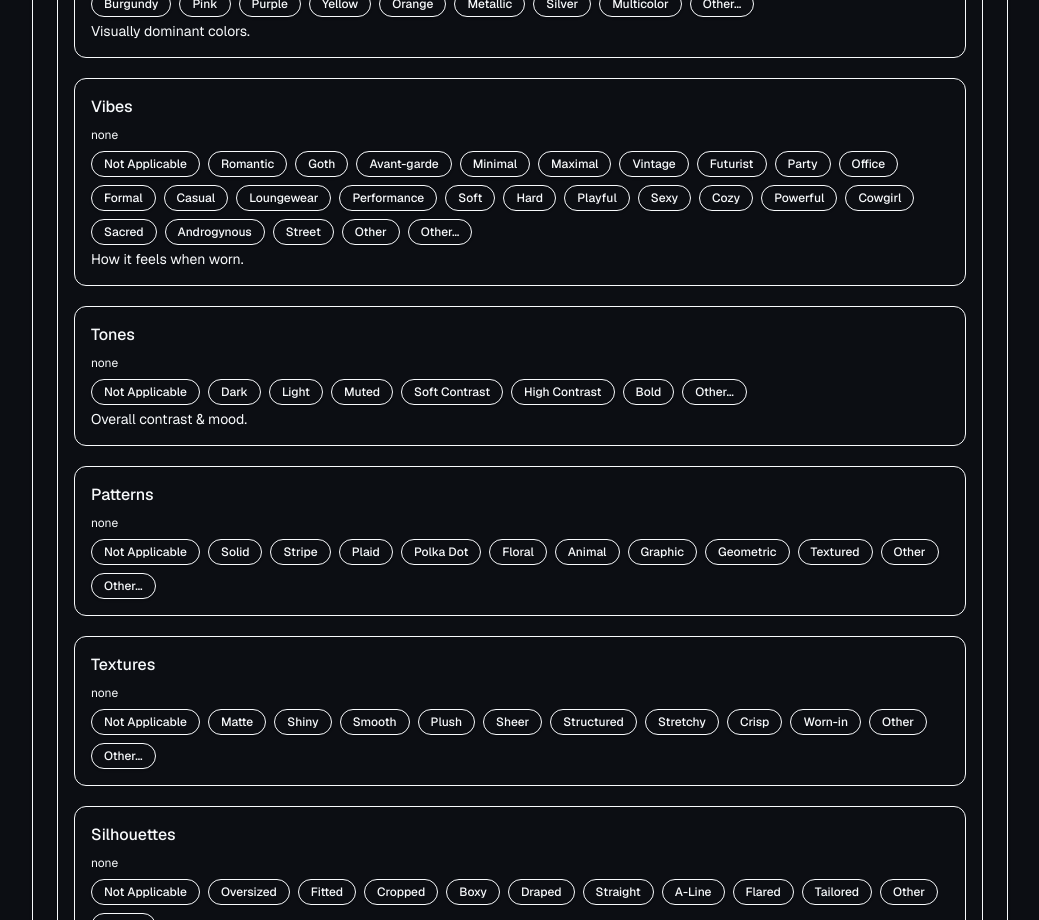
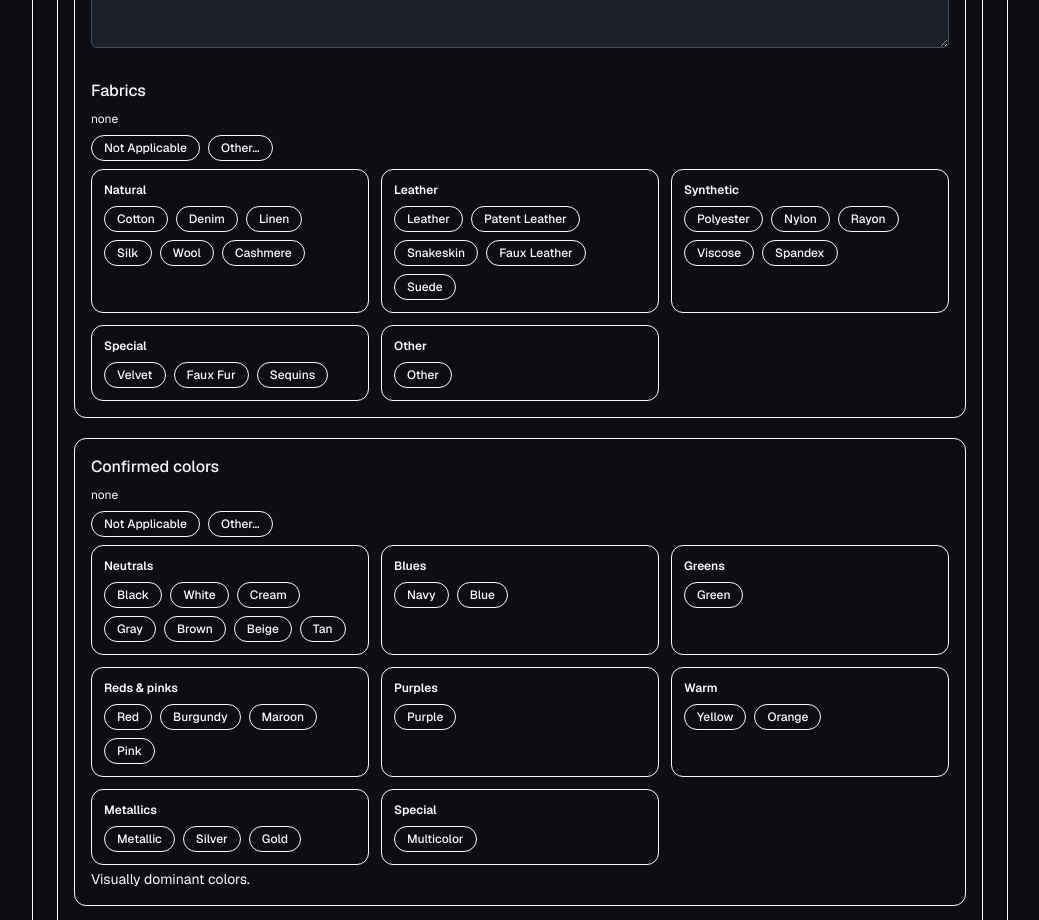
Before and after one commit to Robinowitz420/wardrobe-manager2, a Next.js app: page /dashboard/garments/new in a window 1280 px wide. Shown: the part 1880-2800 px from the top of the page, without its empty margins (120-1159 px from the left). Built offline with nearby package versions, Linux system fonts and the light colour scheme; no server answers; the database is empty.

Commit message:
Update garment option lists + grouped chip UI

```diff
--- a/src/app/dashboard/garments/new/page.tsx
+++ b/src/app/dashboard/garments/new/page.tsx
@@ -5,24 +5,38 @@ import { useRouter } from "next/navigation";
 
 import {
   CARE_INSTRUCTIONS,
+  CARE_INSTRUCTION_GROUPS,
   COLORS,
+  COLOR_GROUPS,
   ENCLOSURES,
+  ENCLOSURE_GROUPS,
   ERAS,
+  ERA_GROUPS,
   FABRICS,
+  FABRIC_GROUPS,
   FITS,
+  FIT_GROUPS,
   GARMENT_TYPES,
   GARMENT_LAYERS,
   GARMENT_POSITIONS,
   INVENTORY_STATES,
   ITEM_TIERS,
   LENGTHS,
+  LENGTH_GROUPS,
   PATTERNS,
+  PATTERN_GROUPS,
   POCKETS,
+  POCKET_GROUPS,
   SILHOUETTES,
+  SILHOUETTE_GROUPS,
   SPECIAL_FEATURES,
+  SPECIAL_FEATURE_GROUPS,
   TEXTURES,
+  TEXTURE_GROUPS,
   TONES,
+  TONE_GROUPS,
   VIBES,
+  VIBE_GROUPS,
 } from "@/constants/garment";
 import { PhotoUploader } from "@/components/garments/photo-uploader";
 import { MultiSelectChips } from "@/components/garments/multi-select-chips";
@@ -1010,12 +1024,15 @@ export default function NewGarmentPage() {
                     label=""
                     categoryKey="fit"
                     options={FITS}
+                    groups={FIT_GROUPS as any}
                     value={form.fit as any}
                     onChange={(next) => setField("fit", next as any)}
                   />
                 </div>
               </label>
+            </div>
 
+            <div className="mt-5 grid grid-cols-1 gap-3 sm:grid-cols-2">
               <label className="grid gap-1 sm:col-span-2">
                 <span className="text-sm font-medium">Special fit notes</span>
                 <textarea
@@ -1053,6 +1070,7 @@ export default function NewGarmentPage() {
                         label=""
                         categoryKey="care"
                         options={CARE_INSTRUCTIONS}
+                        groups={CARE_INSTRUCTION_GROUPS as any}
                         value={form.care as any}
                         onChange={(next) => setField("care", next as any)}
                       />
@@ -1075,6 +1093,7 @@ export default function NewGarmentPage() {
                     label="Fabrics"
                     categoryKey="fabrics"
                     options={FABRICS}
+                    groups={FABRIC_GROUPS as any}
                     value={form.fabrics as any}
                     onChange={(next) => setField("fabrics", next as any)}
                   />
@@ -1086,6 +1105,7 @@ export default function NewGarmentPage() {
                   label="Confirmed colors"
                   categoryKey="colors"
                   options={COLORS}
+                  groups={COLOR_GROUPS as any}
                   value={form.colors}
                   onChange={(next) => setField("colors", next as any)}
                 />
@@ -1097,6 +1117,7 @@ export default function NewGarmentPage() {
                   label="Vibes"
                   categoryKey="vibes"
                   options={VIBES}
+                  groups={VIBE_GROUPS as any}
                   value={form.vibes as any}
                   onChange={(next) => setField("vibes", next as any)}
                 />
@@ -1108,6 +1129,7 @@ export default function NewGarmentPage() {
                   label="Tones"
                   categoryKey="tones"
                   options={TONES}
+                  groups={TONE_GROUPS as any}
                   value={form.tones as any}
                   onChange={(next) => setField("tones", next as any)}
                 />
@@ -1119,6 +1141,7 @@ export default function NewGarmentPage() {
                   label="Patterns"
                   categoryKey="pattern"
                   options={PATTERNS}
+                  groups={PATTERN_GROUPS as any}
                   value={form.pattern as any}
                   onChange={(next) => setField("pattern", next as any)}
                 />
@@ -1129,6 +1152,7 @@ export default function NewGarmentPage() {
                   label="Textures"
                   categoryKey="texture"
                   options={TEXTURES}
+                  groups={TEXTURE_GROUPS as any}
                   value={form.texture as any}
                   onChange={(next) => setField("texture", next as any)}
                 />
@@ -1139,6 +1163,7 @@ export default function NewGarmentPage() {
                   label="Silhouettes"
                   categoryKey="silhouette"
                   options={SILHOUETTES}
+                  groups={SILHOUETTE_GROUPS as any}
                   value={form.silhouette as any}
                   onChange={(next) => setField("silhouette", next as any)}
                 />
@@ -1149,6 +1174,7 @@ export default function NewGarmentPage() {
                   label="Lengths"
                   categoryKey="length"
                   options={LENGTHS}
+                  groups={LENGTH_GROUPS as any}
                   value={form.length as any}
                   onChange={(next) => setField("length", next as any)}
                 />
@@ -1159,6 +1185,7 @@ export default function NewGarmentPage() {
                   label="Pockets"
                   categoryKey="pockets"
                   options={POCKETS}
+                  groups={POCKET_GROUPS as any}
                   value={form.pockets as any}
                   onChange={(next) => setField("pockets", next as any)}
                 />
@@ -1169,6 +1196,7 @@ export default function NewGarmentPage() {
                   label="Era"
                   categoryKey="era"
                   options={ERAS}
+                  groups={ERA_GROUPS as any}
                   value={form.era as any}
                   onChange={(next) => setField("era", next as any)}
                 />
@@ -1179,6 +1207,7 @@ export default function NewGarmentPage() {
                   label="Special features"
                   categoryKey="specialFeatures"
                   options={SPECIAL_FEATURES}
+                  groups={SPECIAL_FEATURE_GROUPS as any}
                   value={form.specialFeatures as any}
                   onChange={(next) => setField("specialFeatures", next as any)}
                 />
@@ -1189,6 +1218,7 @@ export default function NewGarmentPage() {
                   label="Enclosures"
                   categoryKey="enclosures"
                   options={ENCLOSURES}
+                  groups={ENCLOSURE_GROUPS as any}
                   value={form.enclosures as any}
                   onChange={(next) => setField("enclosures", next as any)}
                 />
--- a/src/components/garments/multi-select-chips.tsx
+++ b/src/components/garments/multi-select-chips.tsx
@@ -1,11 +1,17 @@
 "use client";
 
 import * as React from "react";
+
+type OptionGroup<T extends string> = {
+  label: string;
+  options: readonly T[];
+};
 
 type Props<T extends string> = {
   label: string;
   categoryKey: string;
   options: readonly T[];
+  groups?: readonly OptionGroup<T>[];
   value: T[];
   onChange: (next: T[]) => void;
 };
@@ -14,6 +20,7 @@ export function MultiSelectChips<T extends string>({
   label,
   categoryKey,
   options,
+  groups,
   value,
   onChange,
 }: Props<T>) {
@@ -63,6 +70,30 @@ export function MultiSelectChips<T extends string>({
     }
     return out as T[];
   }, [options, customOptions]);
+
+  const groupedOptions = React.useMemo(() => {
+    if (!groups?.length) return null;
+
+    const customSet = new Set(customOptions.map((x) => x.toLowerCase()));
+
+    const groupedLower = new Set<string>();
+    const baseGroups: Array<{ label: string; options: T[] }> = groups.map((g) => {
+      const groupSet = new Set((g.options as readonly string[]).map((x) => x.toLowerCase()));
+      const list = mergedOptions.filter((opt) => groupSet.has(String(opt).toLowerCase()));
+      for (const opt of list) groupedLower.add(String(opt).toLowerCase());
+      return { label: g.label, options: list };
+    });
+
+    const remaining = mergedOptions.filter((opt) => !groupedLower.has(String(opt).toLowerCase()));
+    const remainingCustom = remaining.filter((opt) => customSet.has(String(opt).toLowerCase()));
+    const remainingUngrouped = remaining.filter((opt) => !customSet.has(String(opt).toLowerCase()));
+
+    const out: Array<{ label: string; options: T[] }> = [...baseGroups].filter((g) => g.options.length);
+    if (remainingUngrouped.length) out.push({ label: "Other", options: remainingUngrouped });
+    if (remainingCustom.length) out.push({ label: "Custom", options: remainingCustom });
+
+    return out;
+  }, [groups, mergedOptions, customOptions]);
 
   const NOT_APPLICABLE = "Not Applicable" as T;
 
@@ -132,6 +163,45 @@ export function MultiSelectChips<T extends string>({
           Not Applicable
         </button>
 
+        <button
+          type="button"
+          onClick={() => setAddingOther((v) => !v)}
+          className="rounded-full border border-border bg-card px-3 py-1 text-xs font-medium text-foreground/80 shadow-sm transition hover:bg-muted focus-visible:outline-none focus-visible:ring-2 focus-visible:ring-ring/35 focus-visible:ring-offset-2"
+        >
+          Other…
+        </button>
+      </div>
+
+      {groupedOptions ? (
+        <div className="grid gap-3 sm:grid-cols-2 lg:grid-cols-3">
+          {groupedOptions.map((g) => (
+            <div key={g.label} className="rounded-xl border border-border bg-background p-3">
+              <div className="text-xs font-semibold text-muted-foreground">{g.label}</div>
+              <div className="mt-2 flex flex-wrap gap-2">
+                {g.options.map((opt) => {
+                  const active = value.includes(opt);
+                  return (
+                    <button
+                      key={`${g.label}_${opt}`}
+                      type="button"
+                      onClick={() => toggle(opt)}
+                      data-active={active ? "true" : "false"}
+                      className={
+                        active
+                          ? "rounded-full border border-primary bg-primary px-3 py-1 text-xs font-semibold text-primary-foreground shadow-sm transition hover:opacity-95 focus-visible:outline-none focus-visible:ring-2 focus-visible:ring-ring/40 focus-visible:ring-offset-2"
+                          : "rounded-full border border-border bg-card px-3 py-1 text-xs font-medium text-foreground/80 shadow-sm transition hover:bg-muted focus-visible:outline-none focus-visible:ring-2 focus-visible:ring-ring/35 focus-visible:ring-offset-2"
+                      }
+                    >
+                      {opt}
+                    </button>
+                  );
+                })}
+              </div>
+            </div>
+          ))}
+        </div>
+      ) : (
+        <div className="flex flex-wrap gap-2">
           {mergedOptions.map((opt) => {
             const active = value.includes(opt);
             return (
@@ -150,15 +220,8 @@ export function MultiSelectChips<T extends string>({
               </button>
             );
           })}
-
-        <button
-          type="button"
-          onClick={() => setAddingOther((v) => !v)}
-          className="rounded-full border border-border bg-card px-3 py-1 text-xs font-medium text-foreground/80 shadow-sm transition hover:bg-muted focus-visible:outline-none focus-visible:ring-2 focus-visible:ring-ring/35 focus-visible:ring-offset-2"
-        >
-          Other…
-        </button>
         </div>
+      )}
 
       {addingOther ? (
         <div className="flex flex-wrap items-center gap-2">
--- a/src/constants/garment.ts
+++ b/src/constants/garment.ts
@@ -16,6 +16,7 @@ export const GARMENT_CATEGORIES = [
   "Top",
   "Bottom",
   "Dress",
+  "Shoes",
   "Accessory",
   "Set",
   "Other",
@@ -40,6 +41,7 @@ export const GARMENT_TYPES = [
   "Bag",
   "Scarf",
   "Belt",
+  "Shoes",
   "Accessory",
   "Other",
 ] as const;
@@ -57,41 +59,115 @@ export const COLORS = [
   "Green",
   "Red",
   "Burgundy",
+  "Maroon",
   "Pink",
   "Purple",
   "Yellow",
   "Orange",
   "Metallic",
   "Silver",
+  "Gold",
   "Multicolor",
+] as const;
+
+export const COLOR_GROUPS = [
+  {
+    label: "Neutrals",
+    options: ["Black", "White", "Cream", "Gray", "Brown", "Beige", "Tan"],
+  },
+  {
+    label: "Blues",
+    options: ["Navy", "Blue"],
+  },
+  {
+    label: "Greens",
+    options: ["Green"],
+  },
+  {
+    label: "Reds & pinks",
+    options: ["Red", "Burgundy", "Maroon", "Pink"],
+  },
+  {
+    label: "Purples",
+    options: ["Purple"],
+  },
+  {
+    label: "Warm",
+    options: ["Yellow", "Orange"],
+  },
+  {
+    label: "Metallics",
+    options: ["Metallic", "Silver", "Gold"],
+  },
+  {
+    label: "Special",
+    options: ["Multicolor"],
+  },
 ] as const;
 
 export const TONES = [
   "Dark",
+  "Dark Hues",
   "Light",
+  "Gothic",
   "Muted",
   "Soft Contrast",
   "High Contrast",
   "Bold",
+  "Metallic",
+  "Monochromatic",
+] as const;
+
+export const TONE_GROUPS = [
+  {
+    label: "Light / dark",
+    options: ["Dark", "Dark Hues", "Light", "Muted", "Bold"],
+  },
+  {
+    label: "Contrast",
+    options: ["Soft Contrast", "High Contrast"],
+  },
+  {
+    label: "Style",
+    options: ["Gothic", "Metallic", "Monochromatic"],
+  },
 ] as const;
 
 export const PATTERNS = [
   "Solid",
   "Stripe",
+  "Pinstripe",
   "Plaid",
   "Polka Dot",
   "Floral",
   "Animal",
+  "Snakeskin",
   "Graphic",
   "Geometric",
   "Textured",
   "Other",
 ] as const;
 
+export const PATTERN_GROUPS = [
+  {
+    label: "Basics",
+    options: ["Solid", "Stripe", "Pinstripe", "Plaid"],
+  },
+  {
+    label: "Motifs",
+    options: ["Polka Dot", "Floral", "Animal", "Snakeskin"],
+  },
+  {
+    label: "Graphics",
+    options: ["Graphic", "Geometric", "Textured"],
+  },
+] as const;
+
 export const TEXTURES = [
   "Matte",
   "Shiny",
   "Smooth",
+  "Lucious",
   "Plush",
   "Sheer",
   "Structured",
@@ -99,6 +175,25 @@ export const TEXTURES = [
   "Crisp",
   "Worn-in",
   "Other",
+] as const;
+
+export const TEXTURE_GROUPS = [
+  {
+    label: "Finish",
+    options: ["Matte", "Shiny"],
+  },
+  {
+    label: "Feel",
+    options: ["Smooth", "Plush", "Sheer", "Lucious"],
+  },
+  {
+    label: "Structure",
+    options: ["Structured", "Stretchy", "Crisp"],
+  },
+  {
+    label: "Wear",
+    options: ["Worn-in"],
+  },
 ] as const;
 
 export const SILHOUETTES = [
@@ -114,6 +209,25 @@ export const SILHOUETTES = [
   "Other",
 ] as const;
 
+export const SILHOUETTE_GROUPS = [
+  {
+    label: "Volume",
+    options: ["Oversized", "Fitted", "Boxy"],
+  },
+  {
+    label: "Cut",
+    options: ["Cropped", "Straight", "Tailored"],
+  },
+  {
+    label: "Drape",
+    options: ["Draped"],
+  },
+  {
+    label: "Skirt shape",
+    options: ["A-Line", "Flared"],
+  },
+] as const;
+
 export const LENGTHS = [
   "Micro",
   "Mini",
@@ -121,6 +235,21 @@ export const LENGTHS = [
   "Maxi",
   "Floor-length",
   "Other",
+] as const;
+
+export const LENGTH_GROUPS = [
+  {
+    label: "Short",
+    options: ["Micro", "Mini"],
+  },
+  {
+    label: "Medium",
+    options: ["Midi"],
+  },
+  {
+    label: "Long",
+    options: ["Maxi", "Floor-length"],
+  },
 ] as const;
 
 export const FITS = [
@@ -131,7 +260,20 @@ export const FITS = [
   "Oversized",
   "Cropped",
   "Fitted",
+  "Loose",
+  "Medium",
   "Other",
+] as const;
+
+export const FIT_GROUPS = [
+  {
+    label: "Sizing",
+    options: ["True to size", "Runs small", "Runs large"],
+  },
+  {
+    label: "Shape",
+    options: ["Relaxed", "Oversized", "Cropped", "Fitted", "Loose", "Medium"],
+  },
 ] as const;
 
 export const FABRICS = [
@@ -142,6 +284,9 @@ export const FABRICS = [
   "Wool",
   "Cashmere",
   "Leather",
+  "Patent Leather",
+  "Snakeskin",
+  "Faux Leather",
   "Suede",
   "Polyester",
   "Nylon",
@@ -154,6 +299,25 @@ export const FABRICS = [
   "Other",
 ] as const;
 
+export const FABRIC_GROUPS = [
+  {
+    label: "Natural",
+    options: ["Cotton", "Denim", "Linen", "Silk", "Wool", "Cashmere"],
+  },
+  {
+    label: "Leather",
+    options: ["Leather", "Patent Leather", "Faux Leather", "Suede", "Snakeskin"],
+  },
+  {
+    label: "Synthetic",
+    options: ["Polyester", "Nylon", "Rayon", "Viscose", "Spandex"],
+  },
+  {
+    label: "Special",
+    options: ["Velvet", "Faux Fur", "Sequins"],
+  },
+] as const;
+
 export const CARE_INSTRUCTIONS = [
   "Wash/Dry",
   "Hand Wash",
@@ -161,30 +325,107 @@ export const CARE_INSTRUCTIONS = [
   "Do Not Wash",
 ] as const;
 
+export const CARE_INSTRUCTION_GROUPS = [
+  {
+    label: "Machine",
+    options: ["Wash/Dry"],
+  },
+  {
+    label: "Hand",
+    options: ["Hand Wash"],
+  },
+  {
+    label: "Dry clean",
+    options: ["Dry Clean Only"],
+  },
+  {
+    label: "Avoid",
+    options: ["Do Not Wash"],
+  },
+] as const;
+
 export const SPECIAL_FEATURES = [
   "Piping",
   "Collar",
+  "Pronounced Collar",
   "Cut-outs",
   "Lining",
   "Shoulder pads",
   "Corset/boning",
   "Slit",
   "Ruching",
+  "Sparkles",
+  "Sequins",
   "Other",
+] as const;
+
+export const SPECIAL_FEATURE_GROUPS = [
+  {
+    label: "Structure",
+    options: ["Piping", "Collar", "Pronounced Collar", "Lining", "Shoulder pads"],
+  },
+  {
+    label: "Shape",
+    options: ["Cut-outs", "Corset/boning", "Slit", "Ruching"],
+  },
+  {
+    label: "Sparkle",
+    options: ["Sparkles", "Sequins"],
+  },
 ] as const;
 
 export const ENCLOSURES = [
   "Buttons",
   "Zipper",
+  "Zippers",
   "Wrap",
   "Hooks/Eyes",
   "Snaps",
   "Tie",
   "None",
+  "Something is Missing",
   "Other",
 ] as const;
 
-export const POCKETS = ["Yes", "Fake", "Damaged", "None"] as const;
+export const ENCLOSURE_GROUPS = [
+  {
+    label: "Closures",
+    options: ["Buttons", "Zipper", "Zippers", "Hooks/Eyes", "Snaps"],
+  },
+  {
+    label: "Wrap / tie",
+    options: ["Wrap", "Tie"],
+  },
+  {
+    label: "None",
+    options: ["None"],
+  },
+  {
+    label: "Unknown",
+    options: ["Something is Missing"],
+  },
+] as const;
+
+export const POCKETS = ["Yes", "POCKETS", "Fake", "Fake pocket", "Damaged", "None"] as const;
+
+export const POCKET_GROUPS = [
+  {
+    label: "Real",
+    options: ["Yes", "POCKETS"],
+  },
+  {
+    label: "Fake",
+    options: ["Fake", "Fake pocket"],
+  },
+  {
+    label: "Issues",
+    options: ["Damaged"],
+  },
+  {
+    label: "None",
+    options: ["None"],
+  },
+] as const;
 
 export const ERAS = [
   "60s",
@@ -193,8 +434,24 @@ export const ERAS = [
   "90s",
   "Y2K",
   "2010s",
+  "NOW",
   "Contemporary",
   "Unknown",
+] as const;
+
+export const ERA_GROUPS = [
+  {
+    label: "Vintage",
+    options: ["60s", "70s", "80s", "90s"],
+  },
+  {
+    label: "Modern",
+    options: ["Y2K", "2010s", "NOW", "Contemporary"],
+  },
+  {
+    label: "Unknown",
+    options: ["Unknown"],
+  },
 ] as const;
 
 export const VIBES = [
@@ -221,7 +478,60 @@ export const VIBES = [
   "Sacred",
   "Androgynous",
   "Street",
+  "Grandpa",
+  "Daddy",
+  "Classic",
+  "Gentleman",
+  "Sleepover",
+  "Nautical",
+  "Main Character",
+  "Trendy",
+  "Glam",
+  "Club Kid",
+  "Boss Bitch",
+  "Cunt",
+  "Acid Trip",
+  "Cougar",
+  "Y2K",
+  "Showgirl",
   "Other",
+] as const;
+
+export const VIBE_GROUPS = [
+  {
+    label: "Aesthetic",
+    options: ["Romantic", "Goth", "Avant-garde", "Minimal", "Maximal", "Vintage", "Futurist"],
+  },
+  {
+    label: "Occasion",
+    options: ["Party", "Office", "Formal", "Casual", "Loungewear", "Performance"],
+  },
+  {
+    label: "Energy",
+    options: ["Soft", "Hard", "Playful", "Sexy", "Cozy", "Powerful", "Sacred"],
+  },
+  {
+    label: "Archetype",
+    options: ["Cowgirl", "Androgynous", "Street", "Grandpa", "Daddy", "Gentleman"],
+  },
+  {
+    label: "Vibe",
+    options: [
+      "Classic",
+      "Sleepover",
+      "Nautical",
+      "Main Character",
+      "Trendy",
+      "Glam",
+      "Club Kid",
+      "Boss Bitch",
+      "Acid Trip",
+      "Cougar",
+      "Y2K",
+      "Showgirl",
+      "Cunt",
+    ],
+  },
 ] as const;
 
 export type InventoryState = (typeof INVENTORY_STATES)[number];
--- a/src/lib/vision/suggest.ts
+++ b/src/lib/vision/suggest.ts
@@ -15,12 +15,14 @@ const COLOR_TO_RGB: Record<(typeof COLORS)[number], Rgb> = {
   Green: { r: 70, g: 160, b: 95 },
   Red: { r: 200, g: 60, b: 60 },
   Burgundy: { r: 120, g: 30, b: 45 },
+  Maroon: { r: 110, g: 20, b: 40 },
   Pink: { r: 230, g: 120, b: 160 },
   Purple: { r: 130, g: 90, b: 190 },
   Yellow: { r: 230, g: 205, b: 70 },
   Orange: { r: 230, g: 145, b: 60 },
   Metallic: { r: 180, g: 180, b: 190 },
   Silver: { r: 200, g: 200, b: 210 },
+  Gold: { r: 212, g: 175, b: 55 },
   Multicolor: { r: 128, g: 128, b: 128 },
 };
 
```
Lines whose indentation alone changed are shown as unchanged.
